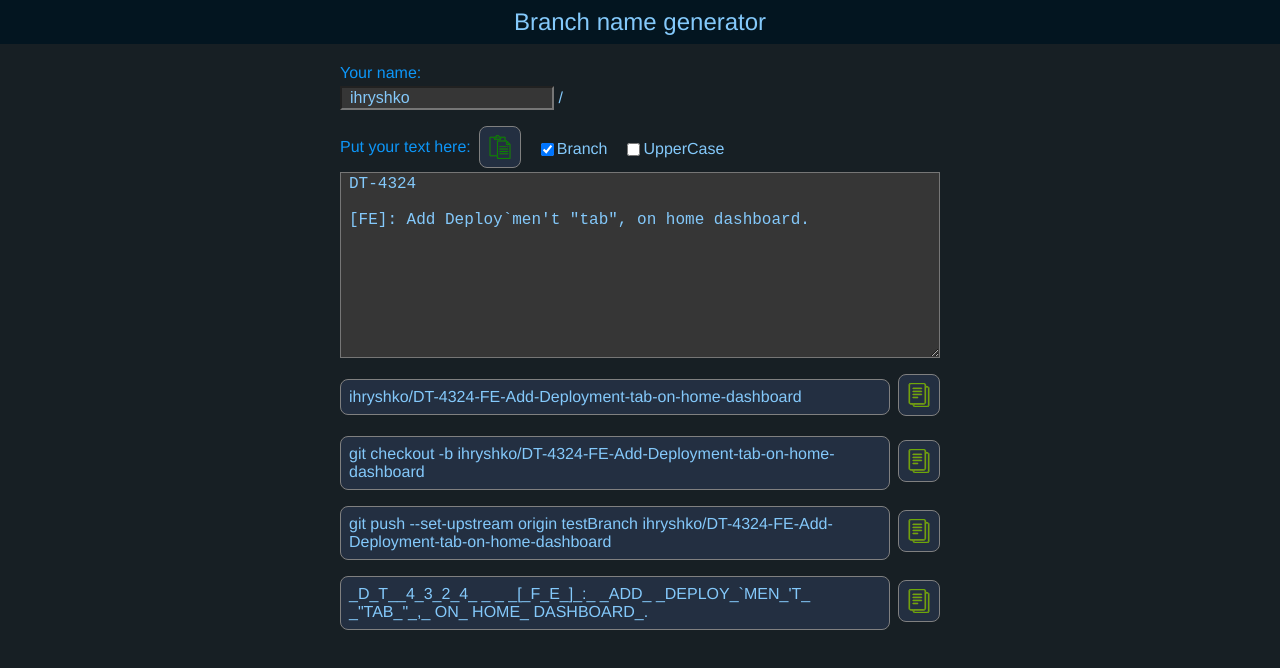
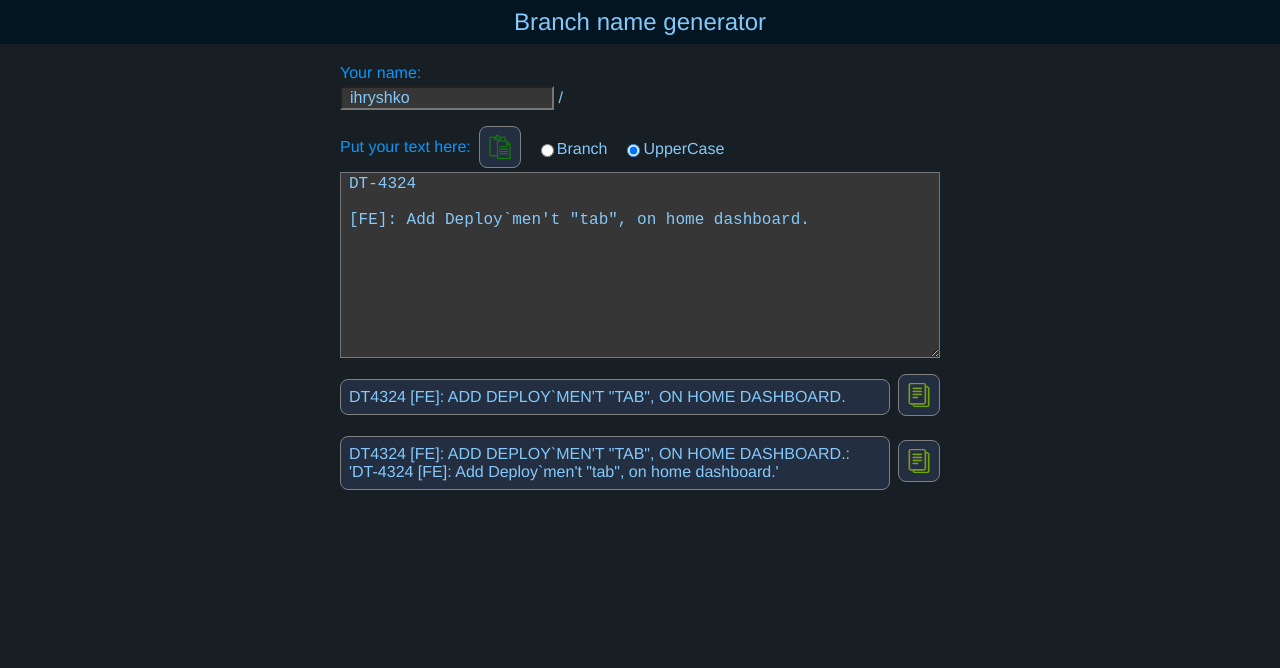
Before and after one commit to ivan-hryshko/branch-name-generator, a Vue app: page / in a window 1280 px wide. Shown: the top 668 px of the page. Built offline with nearby package versions, Linux system fonts and the light colour scheme.

Commit message:
feat: added upper case with value

```diff
--- a/src/App.scss
+++ b/src/App.scss
@@ -84,6 +84,11 @@ textarea{
   width: 100%;
   margin: auto;
   align-items: flex-end;
+
+}
+
+.block-result-wrapper {
+  width: 100%;
 }
 
 .input__paste{
--- a/src/App.vue
+++ b/src/App.vue
@@ -24,16 +24,18 @@
             @click="pasteText"
           />
           <input
-            v-model="isCopyBranch"
-            type="checkbox"
+            v-model="selectedMode"
+            type="radio"
+            value="branch"
             style="margin-left:20px"
           >
           <div>
             Branch
           </div>
           <input
-            v-model="isCopyUpperCase"
-            type="checkbox"
+            v-model="selectedMode"
+            type="radio"
+            value="variables"
             style="margin-left:20px"
           >
           <div>
@@ -47,6 +49,10 @@
         />
       </div>
       <div class="result">
+        <div
+          v-if="isShowBranch"
+          class="block-result-wrapper"
+        >
           <BlockResult
             :text="result"
           />
@@ -56,9 +62,18 @@
           <BlockResult
             :text="gitPush"
           />
+        </div>
+        <div
+          v-if="isShowVariables"
+          class="block-result-wrapper"
+        >
           <BlockResult
             :text="toUpperConst"
           />
+          <BlockResult
+            :text="toUpperConstWithValue"
+          />
+        </div>
       </div>
     </div>
   </div>
@@ -69,6 +84,11 @@
 import { ref, computed, watch } from 'vue'
 import BlockResult from '@/components/block-result'
 import ImagePaste from '@/assets/image-paste.vue'
+
+const MODE_VALUE = {
+  BRANCH: 'branch',
+  VARIABLES: 'variables',
+}
 
 export default {
   name: 'App',
@@ -81,6 +101,7 @@ export default {
     const inputText = ref('DT-4324 \n\n[FE]: Add Deploy`men\'t "tab", on home dashboard.')
     const isCopyBranch = ref(true)
     const isCopyUpperCase = ref(false)
+    const selectedMode = ref(MODE_VALUE.VARIABLES)
 
     watch(() => isCopyBranch.value, () => {
       if (isCopyBranch.value === true) {
@@ -128,6 +149,14 @@ export default {
       return newText
     })
 
+    const isShowBranch = computed(() => {
+      return selectedMode.value === 'branch'
+    })
+
+    const isShowVariables = computed(() => {
+      return selectedMode.value === 'variables'
+    })
+
     const result = computed(() => {
       return `${inputName.value}/${changedText.value}`
     })
@@ -150,12 +179,26 @@ export default {
           }
         }
       }
-      letterToUpper.forEach(letter => {
-        upperConst = upperConst.replaceAll(letter, `_${letter}`)
-      })
       upperConst = upperConst.replaceAll('-', '')
       upperConst = upperConst.toUpperCase()
       return upperConst
+    })
+
+    const toUpperConstWithValue = computed(() => {
+      let upperConst = inputText.value
+      console.log('upperConst :>> ', upperConst);
+      const letterToUpper = []
+      for (const letter of upperConst) {
+        if (letter === letter.toUpperCase()) {
+          if (!letterToUpper.includes(letter)) {
+            letterToUpper.push(letter)
+          }
+        }
+      }
+      upperConst = upperConst.replaceAll('-', '')
+      upperConst = upperConst.toUpperCase()
+      const resultUpperWithValue = `${upperConst}: '${inputText.value}'`
+      return resultUpperWithValue
     })
 
     function pasteText() {
@@ -190,9 +233,13 @@ export default {
       inputName,
       inputText,
       toUpperConst,
+      toUpperConstWithValue,
       isCopyBranch,
       isCopyUpperCase,
       createNewBranch,
+      selectedMode,
+      isShowBranch,
+      isShowVariables,
       pasteText,
     }
   },
```
Lines whose indentation alone changed are shown as unchanged.
